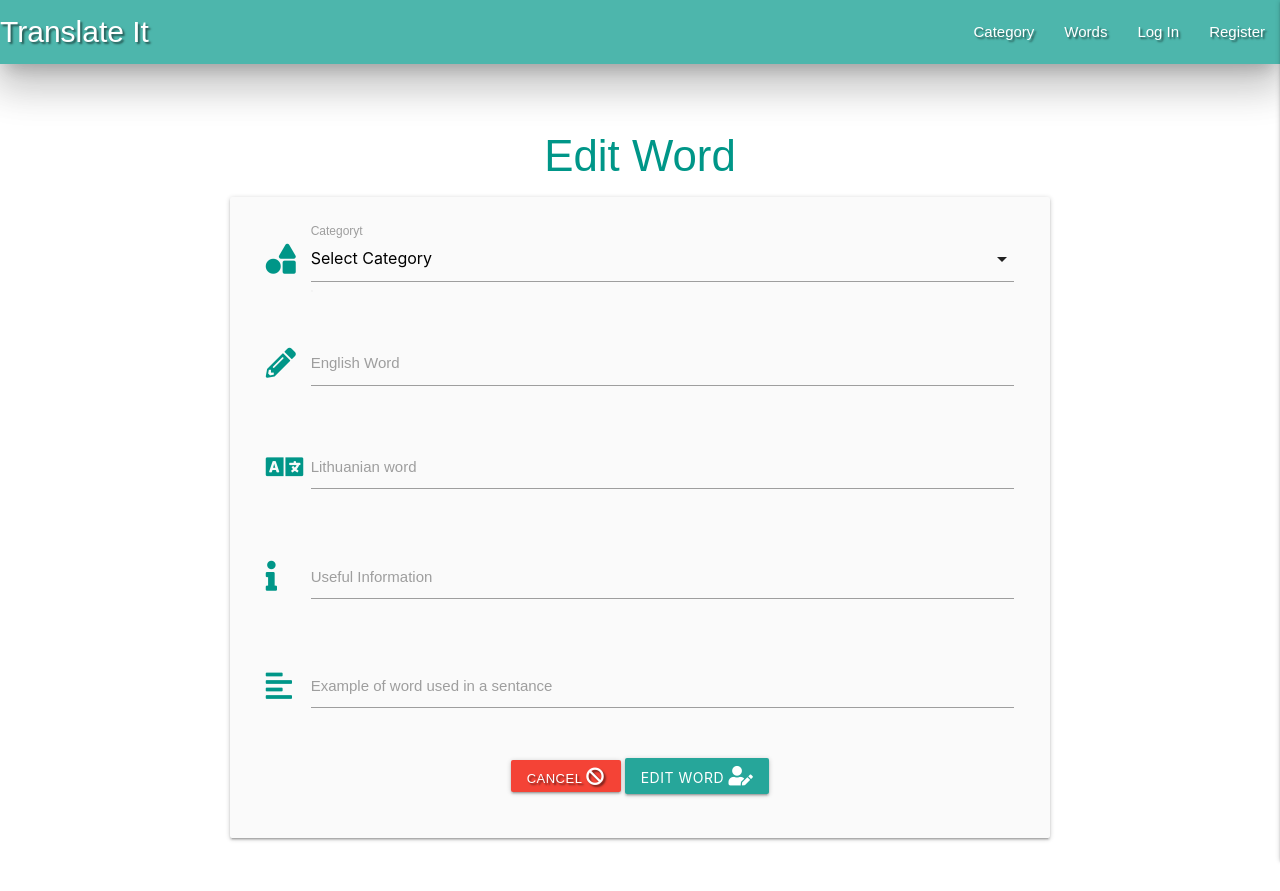
After one commit to Leefarmer83/Translate-It, a Flask app: template templates/edit_words.html in a window 1280 px wide. The commit adds this page. Run offline with Flask 2, Linux system fonts and the light colour scheme; the template is opened without the code that fills it, so the values that code supplies are empty; some libraries are stand-ins or nearby versions; some web fonts are replaced.

Commit message:
completed the editing functionality to words, aded an edit_words.html page. Added functionality to only edit your additions

```diff
--- a/app.py
+++ b/app.py
@@ -117,6 +117,25 @@ def add_words():
     return render_template("add_words.html", categories=categories)
 
 
+@app.route("/edit_words/<words_id>", methods=["GET", "POST"])
+def edit_words(words_id):
+    if request.method == "POST":
+        word = {
+            "eng_word": request.form.get("eng_word"),
+            "lt_word": request.form.get("lt_word"),
+            "helpful_info": request.form.get("helpful_info"),
+            "used_in_sentence": request.form.get("used_in_sentence"),
+            "category_name": request.form.get("category_name"),
+            "created_by": session["user"]
+        }
+        mongo.db.words.update({"_id": ObjectId(words_id)},word)
+        flash("Word Successfully Updated")
+
+    words = mongo.db.words.find_one({"_id": ObjectId(words_id)})
+    categories = mongo.db.categories.find().sort("category_name", 1)
+    return render_template("edit_words.html", words=words, categories=categories)
+
+
 if __name__ == "__main__":
     app.run(host=os.environ.get("IP"),
             port=int(os.environ.get("PORT")),
--- a/templates/base.html
+++ b/templates/base.html
@@ -24,8 +24,8 @@
                 <a href="{{ url_for('get_words') }}" class="brand-logo">Translate It</a>
                 <a href="#" data-target="mobile-demo" class="sidenav-trigger right"><i class="fas fa-bars"></i></a>
                 <ul class="right hide-on-med-and-down">
-                    <li><a href="#">Category</a></li>
-                    <li><a href="{{ url_for('get_words') }}">words</a></li>
+                    <li><a href="{{ url_for('add_words') }}">Category</a></li>
+                    <li><a href="{{ url_for('get_words') }}">Words</a></li>
                     {% if session.user %}
                     <li><a href="{{ url_for('add_words') }}">Add Words</a></li>
                     <li><a href="{{ url_for('profile', username=session['user']) }}">Profile</a></li>
@@ -44,7 +44,7 @@
                 <h4 class="center-align teal-text">Translate It</h4>
             </li>
             <li><a href="#">Category</a></li>
-            <li><a href="{{ url_for('get_words') }}">words</a></li>
+            <li><a href="{{ url_for('get_words') }}">Words</a></li>
             {% if session.user %}
             <li><a href="{{ url_for('add_words') }}">Add Words</a></li>
             <li><a href="{{ url_for('profile', username=session['user']) }}">Profile</a></li>
@@ -62,7 +62,7 @@
         {% if messages %}
         {% for message in messages %}
         <div class="row flashes">
-            <h4 class=" white-text teal accent-3 text-shadow center-align">
+            <h4 class=" white-text teal lighten-2 text-shadow center-align">
                 {{ message }}</h4>
         </div>
         {% endfor %}
--- /dev/null
+++ b/templates/edit_words.html
@@ -0,0 +1,80 @@
+{% extends "base.html" %}
+{% block content %}
+
+<h3 class="teal-text center-align">Edit Word</h3>
+
+<div class="row card-panel grey lighten-5">
+    <form class="col s12" method="POST" action="{{ url_for('edit_words', words_id=words._id) }}">
+<!-- Category -->
+        <div class="row">
+            <div class="input-field col s12">
+                <i class="fas fa-shapes teal-text prefix"></i>
+                <select id="category_name" name="category_name" class="validate" required>
+                    <option value="" disabled>Select Category</option>
+                    {% for category in categories %}
+                        {% if category.category_name == words.category_name%}
+                            <option class="black-text" value="{{ category.category_name}}" selected>{{ category.category_name}}</option>
+                        {% else %}
+                            <option class="black-text" value="{{ category.category_name}}">{{ category.category_name}}</option>
+                        {% endif %}
+                    {% endfor %}
+                </select>
+                <label for="category_name">Categoryt</label>
+            </div>
+        </div>
+<!-- English word -->
+        <div class="row">
+            <div class="input-field col s12">
+                <i class="fas fa-pencil-alt prefix teal-text"></i>
+                <input id="eng_word" name="eng_word" minlength="1" maxlength="50"
+                value="{{ words.eng_word }}" type="text" class="validate" required>
+                <label for="eng_word">English Word</label>
+            </div>
+        </div>
+<!-- Submit word -->
+        <div class="row">
+            <div class="input-field col s12">
+                <i class="fas fa-language prefix teal-text"></i>
+                <textarea id="lt_word" name="lt_word" minlength="1" maxlength="50" class="materialize-textarea validate"required>
+                {{- words.lt_word -}}
+                </textarea>
+                <label for="lt_word">Lithuanian word</label>
+            </div>
+        </div>
+<!-- helpful information -->
+        <div class="row">
+            <div class="input-field col s12">
+                <i class="fas fa-info prefix teal-text"></i>
+                <textarea id="helpful_info" name="helpful_info" minlength="5" maxlength="300"
+                    class="materialize-textarea validate" required>
+                    {{- words.helpful_info -}}
+                    </textarea>
+                <label for="helpful_info">Useful Information</label>
+            </div>
+        </div>
+<!-- example of word in a sentance -->
+        <div class="row">
+            <div class="input-field col s12">
+                <i class="fas fa-align-left prefix teal-text"></i>
+                <textarea id="used_in_sentence" name="used_in_sentence" minlength="5" maxlength="300"
+                    class="materialize-textarea validate" required>
+                    {{- words.used_in_sentence -}}
+                    </textarea>
+                <label for="used_in_sentence">Example of word used in a sentance</label>
+            </div>
+        </div>
+<!-- Submit word -->
+        <div class="row">
+            <div class="col s12 center-align">
+                <!-- Canel button-->
+                <a href="{{ url_for('get_words') }}" class="btn-small red text-shadow">
+                        Cancel <i class="fas fa-ban"></i></a>
+                <button class="btn waves-effect waves-light" type="submit">Edit Word
+                    <i class="fas fa-user-edit"></i>
+                </button>
+            </div>
+        </div>
+    </form>
+</div>
+
+{% endblock %}
--- a/templates/words.html
+++ b/templates/words.html
@@ -19,6 +19,9 @@
                 <p><em>{{ words.used_in_sentence }}</em></p>
                 <p><em>Entered: {{ words.created_by }}</em></p>
             </span>
+            {% if session.user|lower == words.created_by|lower %}
+            <a href="{{ url_for('edit_words', words_id=words._id) }}" class="waves-effect red  white-text text-shadow waves-light btn-small">Edit</a>
+            {% endif %}
             </div>
         </li>
         {% endfor %}
```
